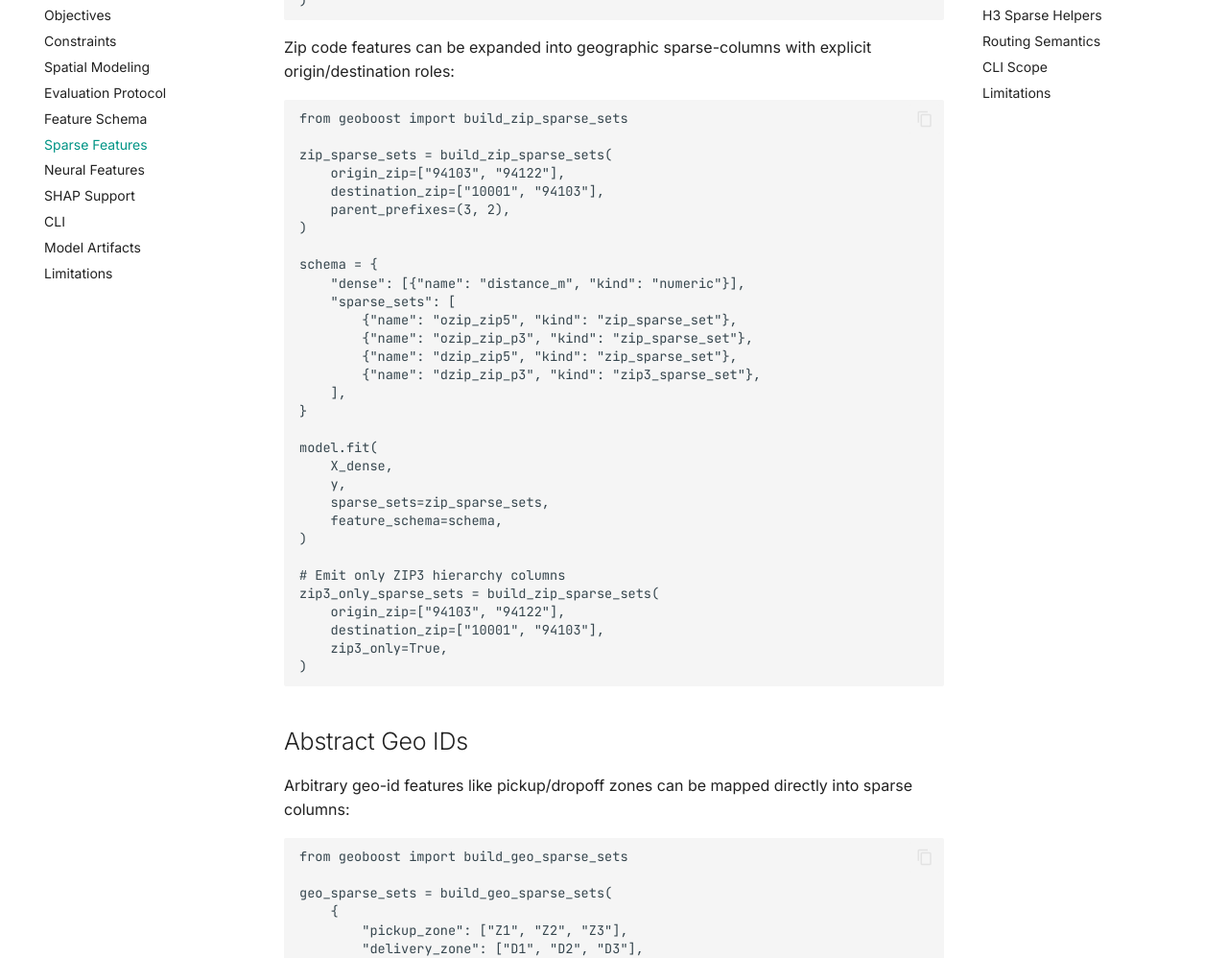
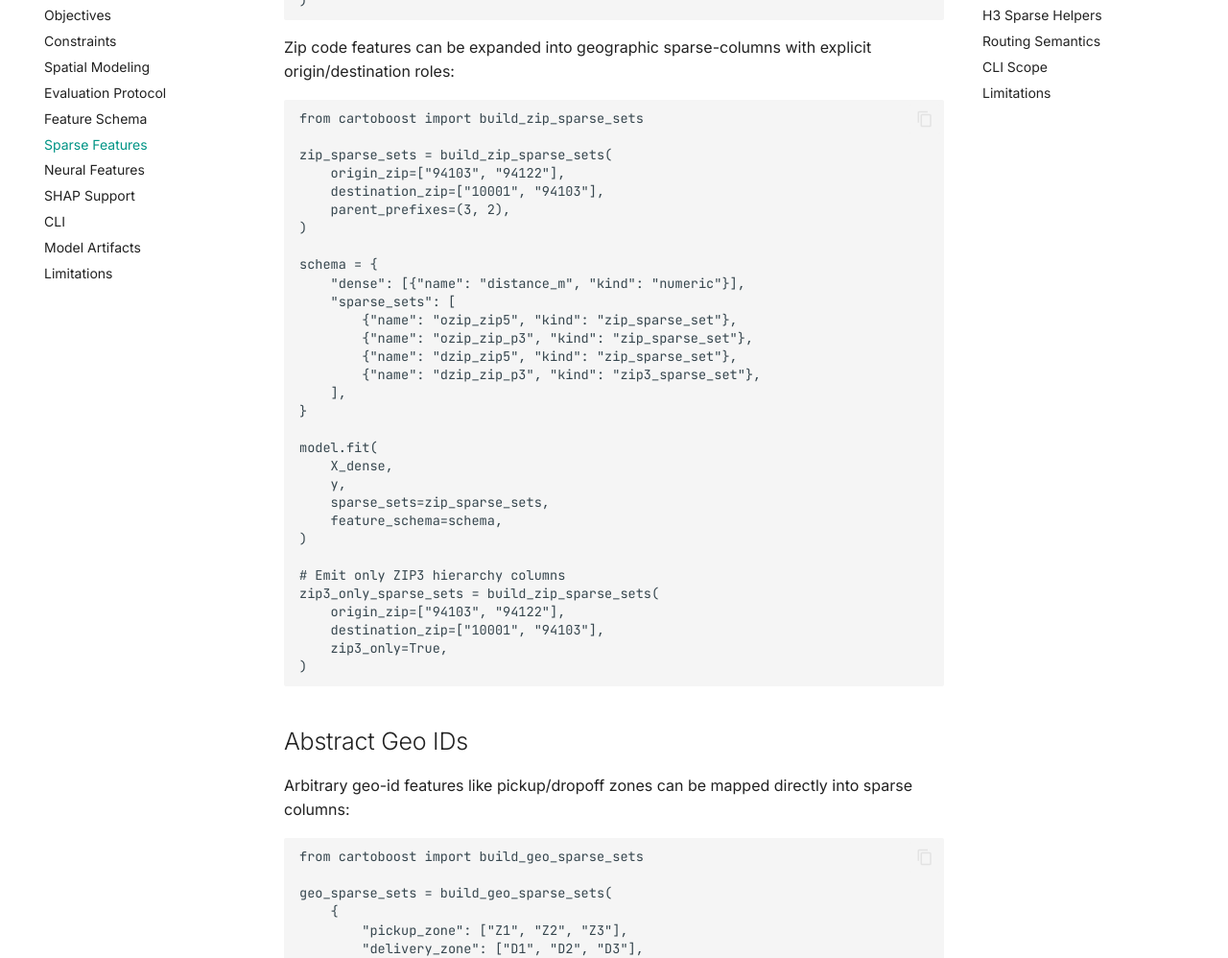
Before and after one commit to albrmar/cartoboost, an MkDocs documentation site: the page built from docs/sparse_features.md, in a window 1280 px wide and 1400 px high, scrolled down 571 px. Shown: the part 146-1144 px from the top of the window at 96% size. Built offline with MkDocs 1.6.1 and Material for MkDocs 9.7.7, drawn with Linux system fonts in a browser that asks for light colours; comment, search, counter and statistics services are not loaded; some of the changed text lies outside the part shown.

Commit message:
fix: replace stale geoboost package imports with cartoboost

````diff
--- a/docs/sparse_features.md
+++ b/docs/sparse_features.md
@@ -30,7 +30,7 @@ Zip code features can be expanded into geographic sparse-columns with explicit
 origin/destination roles:
 
 ```python
-from geoboost import build_zip_sparse_sets
+from cartoboost import build_zip_sparse_sets
 
 zip_sparse_sets = build_zip_sparse_sets(
     origin_zip=["94103", "94122"],
@@ -69,7 +69,7 @@ Arbitrary geo-id features like pickup/dropoff zones can be mapped directly into
 sparse columns:
 
 ```python
-from geoboost import build_geo_sparse_sets
+from cartoboost import build_geo_sparse_sets
 
 geo_sparse_sets = build_geo_sparse_sets(
     {
````
Also changed, not shown: 1 other file.
